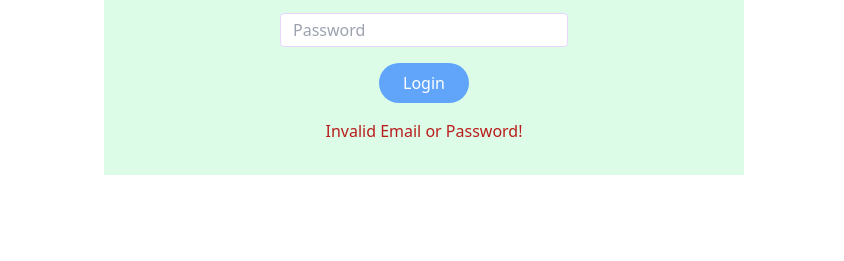
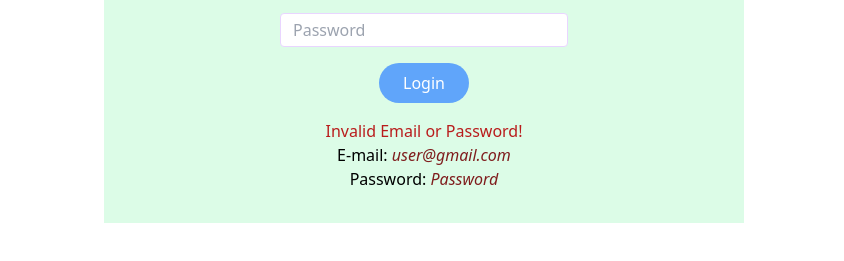
Before and after one commit to kakon4366/Baap-ar-Bank, a plain HTML site: page index.html in a window 1280 px wide. Both pictures are taken after a click on the button "Login". Shown: the part 241-502 px from the top of the page, without its empty margins (216-1060 px from the left). Drawn offline with nearby package versions, Linux system fonts and the light colour scheme.

Commit message:
User or Password added

```diff
--- a/index.html
+++ b/index.html
@@ -22,6 +22,11 @@
                 <button id="bank-login-btn" class="bg-blue-400 inline-block px-6 rounded-full py-2 text-white">Login</button>
                 <br>
                 <span class="invisible text-red-700 mt-4 block" id="error-message">Invalid Email or Password!</span>
+
+                <div>
+                    <p>E-mail: <span class="italic text-red-900">user@gmail.com</span></p>
+                    <p>Password: <span  class="italic text-red-900">Password</span></p>
+                </div>
             </div>
         </section>
     </main>
--- a/js/bank-login.js
+++ b/js/bank-login.js
@@ -5,7 +5,7 @@ document.getElementById('bank-login-btn').addEventListener('click', function(){
     const errorMessage = document.getElementById('error-message');
 
     //check user or password
-    if(userEmail == 'admin@company.com' && userPassword === 'Admin'){
+    if(userEmail == 'user@gmail.com' && userPassword === 'Password'){
         window.location.href = 'banking.html';
     }else{
         errorMessage.style.visibility = 'visible';
```
